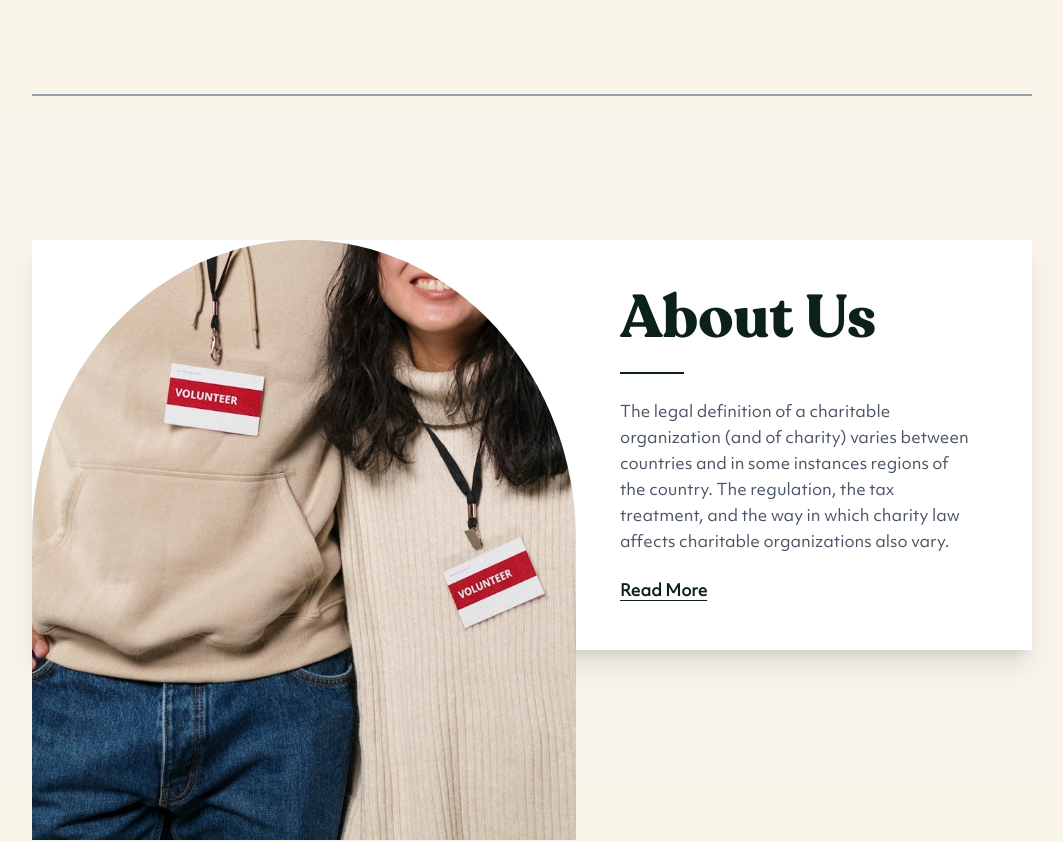
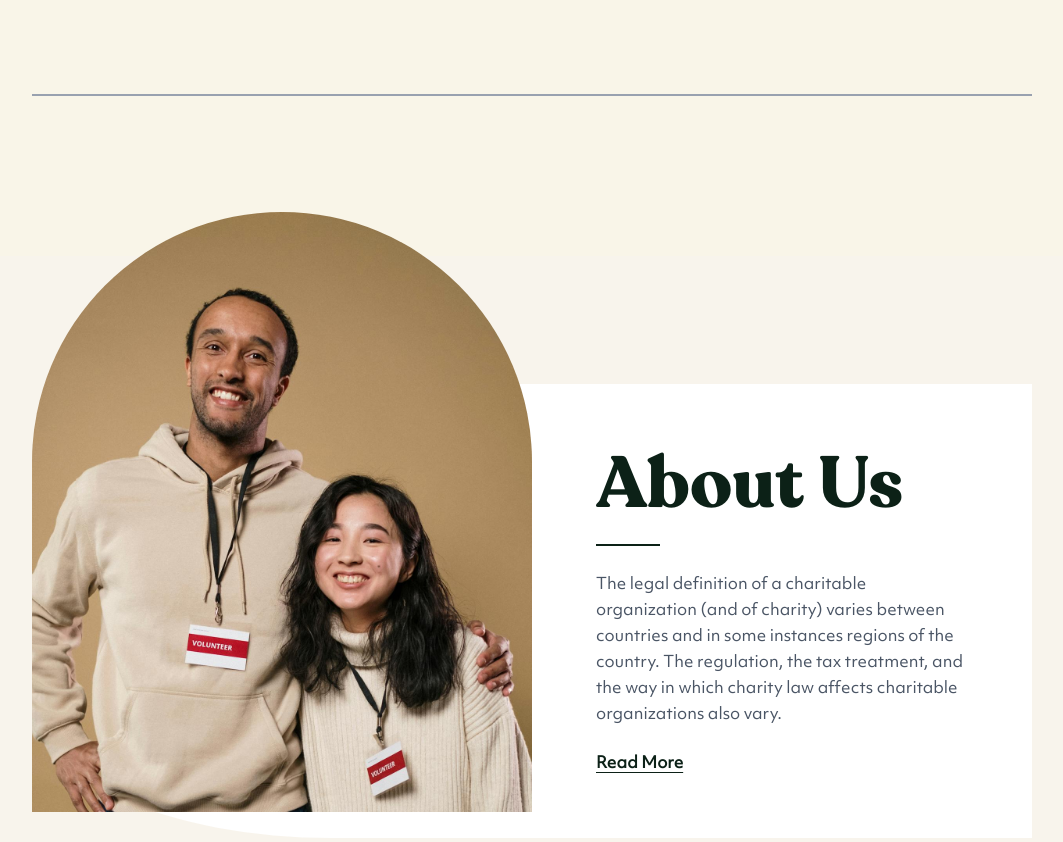
Before and after one commit to Brian13b/charity-landing-page, a React (Vite) app: page / in a window 1280 px wide. Shown: the part 2096-2938 px from the top of the page, without its empty margins (108-1171 px from the left). Built offline with nearby package versions, Linux system fonts and the light colour scheme.

Commit message:
Se termino de arreglar el efecto en la foto

```diff
--- a/src/components/About.jsx
+++ b/src/components/About.jsx
@@ -1,32 +1,27 @@
 export default function About() {
   return (
-    <section id="about" className="flex bg-[#F8F4EC] py-32 px-35">
-      <div className="absolute w-1/2 flex">
-        <div className="w-[85%] overflow-hidden">
+    <section id="about" className="relative flex justify-center bg-[#F8F4EC] py-32 px-35 mt-40">
+      <div className="relative bg-white rounded-l-[30%] flex w-full">
+        <div className="absolute -top-43 left-0 w-1/2 h-[600px] rounded-t-full">
           <img
             src="/about.jpg"
             alt="About us"
-            className="w-full h-[600px] object-cover rounded-t-[50%]"
+            className="w-full h-full object-cover object-top rounded-t-full"
           />
         </div>
-      </div>
 
-      {/* Card */}
-      <div className="bg-white shadow-xl overflow-hidden flex w-full">
-        {/* Texto */}
-        <div className="w-[45%] p-12 flex flex-col transform translate-x-[120%]">
-          <h2 className="font-[recoleta] text-6xl font-bold text-[#0C2117]">
+        <div className="ml-auto w-1/2 p-16 flex flex-col justify-center">
+          <h2 className="font-[recoleta] text-7xl font-bold text-[#0C2117]">
             About Us
           </h2>
           <div className="w-16 h-[2px] bg-[#0C2117] my-6"></div>
           <p className="font-[objektiv] text-gray-600 leading-relaxed">
-            The legal definition of a charitable organization (and of charity) varies
-            between countries and in some instances regions of the country. The regulation,
-            the tax treatment, and the way in which charity law affects charitable
-            organizations also vary.
+            The legal definition of a charitable organization (and of charity)
+            varies between countries and in some instances regions of the
+            country. The regulation, the tax treatment, and the way in which
+            charity law affects charitable organizations also vary.
           </p>
-          <a
-            href="#"
+          <a href="#"
             className="mt-6 inline-block font-[objektiv] text-[#0C2117] font-semibold underline underline-offset-4 hover:text-[#00715D] transition"
           >
             Read More
```
Also changed, not shown: public/about.jpg, 1 other file (tests, documents, lock files or other folders).
